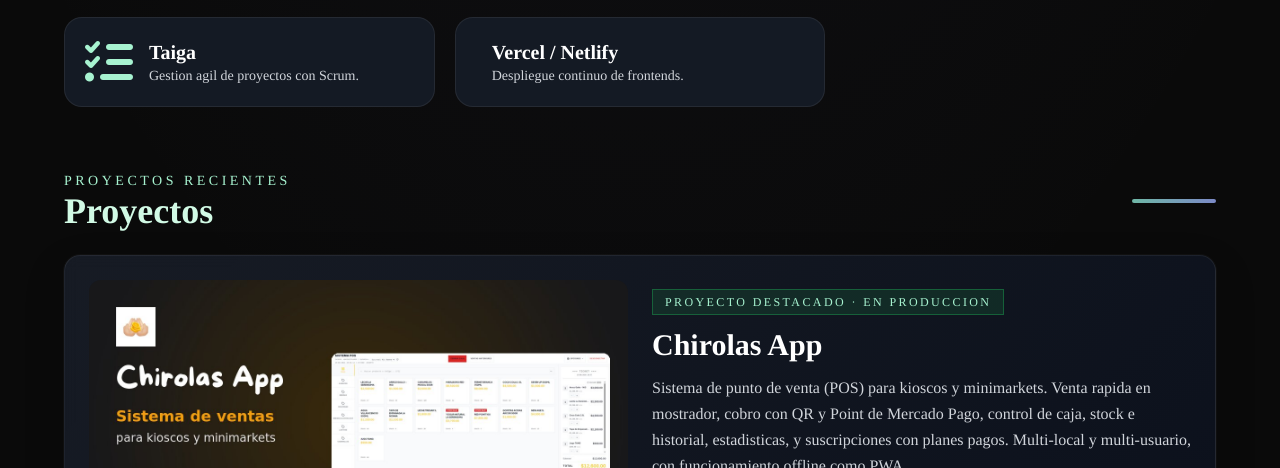
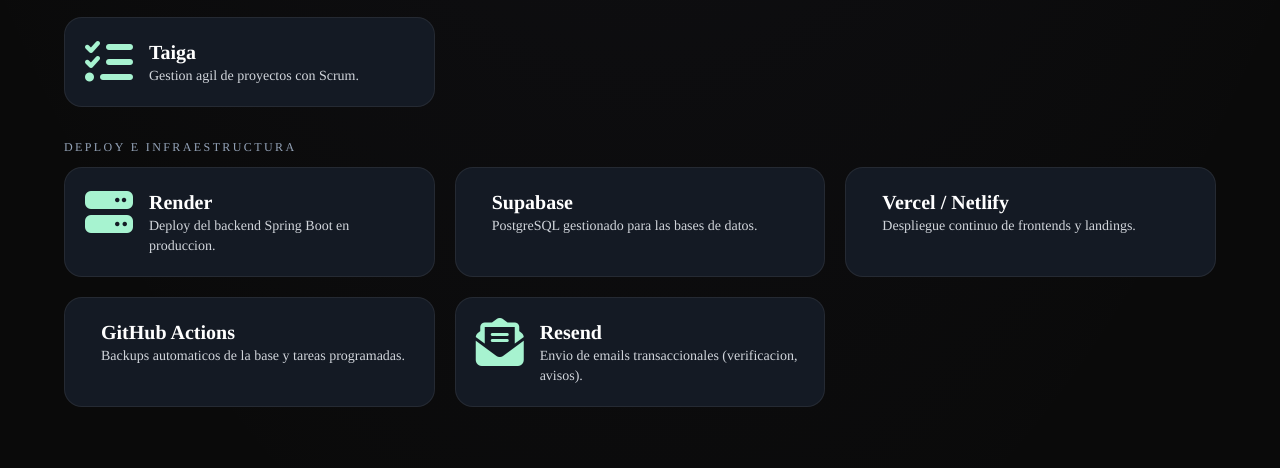
Before and after one commit to 405091-GUZMAN/Web-Portfolio, a website: page index.html in a window 1280 px wide. Shown: the part 1534-2002 px from the top of the page. Drawn offline with nearby package versions, Linux system fonts and the light colour scheme.

Commit message:
Agregar herramientas de deploy e infraestructura
Render, Supabase, Vercel/Netlify, GitHub Actions y Resend.

Co-Authored-By: Claude Opus 5.5 <noreply@anthropic.com>
Claude-Session: https://claude.ai/code/session_01EEfUMKmjWpttdom12cXLTB

```diff
--- a/index.html
+++ b/index.html
@@ -263,11 +263,42 @@
           <p class="text-sm text-gray-300">Gestion agil de proyectos con Scrum.</p>
         </div>
       </div>
+    </div>
+    <p class="text-slate-400 uppercase tracking-[0.2em] text-xs mt-8 mb-3">Deploy e infraestructura</p>
+    <div class="grid gap-4 sm:gap-5 grid-cols-1 sm:grid-cols-2 lg:grid-cols-3">
+      <div class="skill-card p-4 sm:p-5 flex items-start gap-4 hover:-translate-y-1 transition-transform duration-300">
+        <i class="fa-solid fa-server text-5xl text-emerald-200"></i>
+        <div>
+          <p class="text-xl font-semibold">Render</p>
+          <p class="text-sm text-gray-300">Deploy del backend Spring Boot en produccion.</p>
+        </div>
+      </div>
+      <div class="skill-card p-4 sm:p-5 flex items-start gap-4 hover:-translate-y-1 transition-transform duration-300">
+        <i class="devicon-supabase-plain colored text-5xl"></i>
+        <div>
+          <p class="text-xl font-semibold">Supabase</p>
+          <p class="text-sm text-gray-300">PostgreSQL gestionado para las bases de datos.</p>
+        </div>
+      </div>
       <div class="skill-card p-4 sm:p-5 flex items-start gap-4 hover:-translate-y-1 transition-transform duration-300">
         <i class="devicon-vercel-original text-5xl text-white"></i>
         <div>
           <p class="text-xl font-semibold">Vercel / Netlify</p>
-          <p class="text-sm text-gray-300">Despliegue continuo de frontends.</p>
+          <p class="text-sm text-gray-300">Despliegue continuo de frontends y landings.</p>
+        </div>
+      </div>
+      <div class="skill-card p-4 sm:p-5 flex items-start gap-4 hover:-translate-y-1 transition-transform duration-300">
+        <i class="devicon-githubactions-plain colored text-5xl"></i>
+        <div>
+          <p class="text-xl font-semibold">GitHub Actions</p>
+          <p class="text-sm text-gray-300">Backups automaticos de la base y tareas programadas.</p>
+        </div>
+      </div>
+      <div class="skill-card p-4 sm:p-5 flex items-start gap-4 hover:-translate-y-1 transition-transform duration-300">
+        <i class="fa-solid fa-envelope-open-text text-5xl text-emerald-200"></i>
+        <div>
+          <p class="text-xl font-semibold">Resend</p>
+          <p class="text-sm text-gray-300">Envio de emails transaccionales (verificacion, avisos).</p>
         </div>
       </div>
     </div>
```
